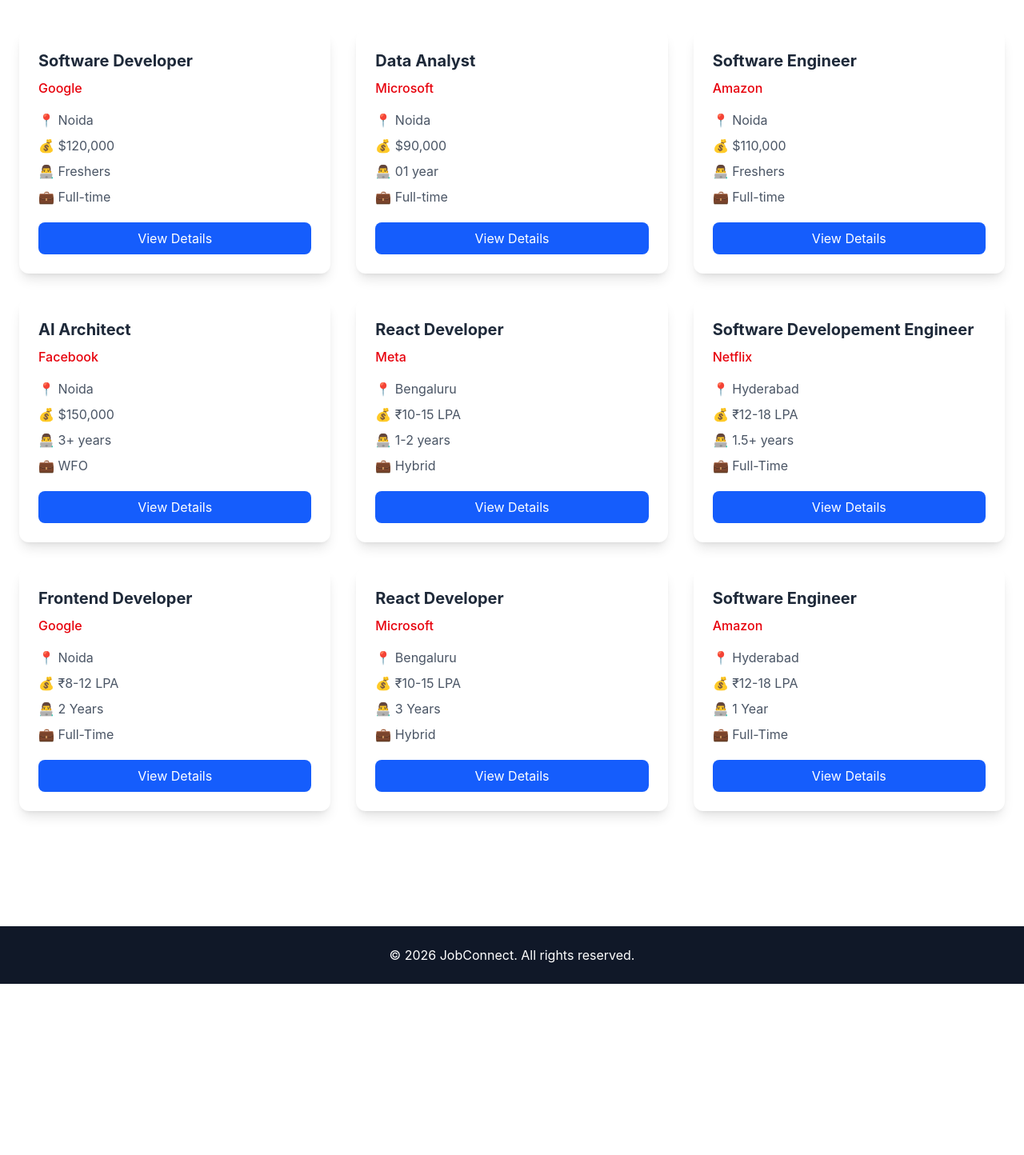
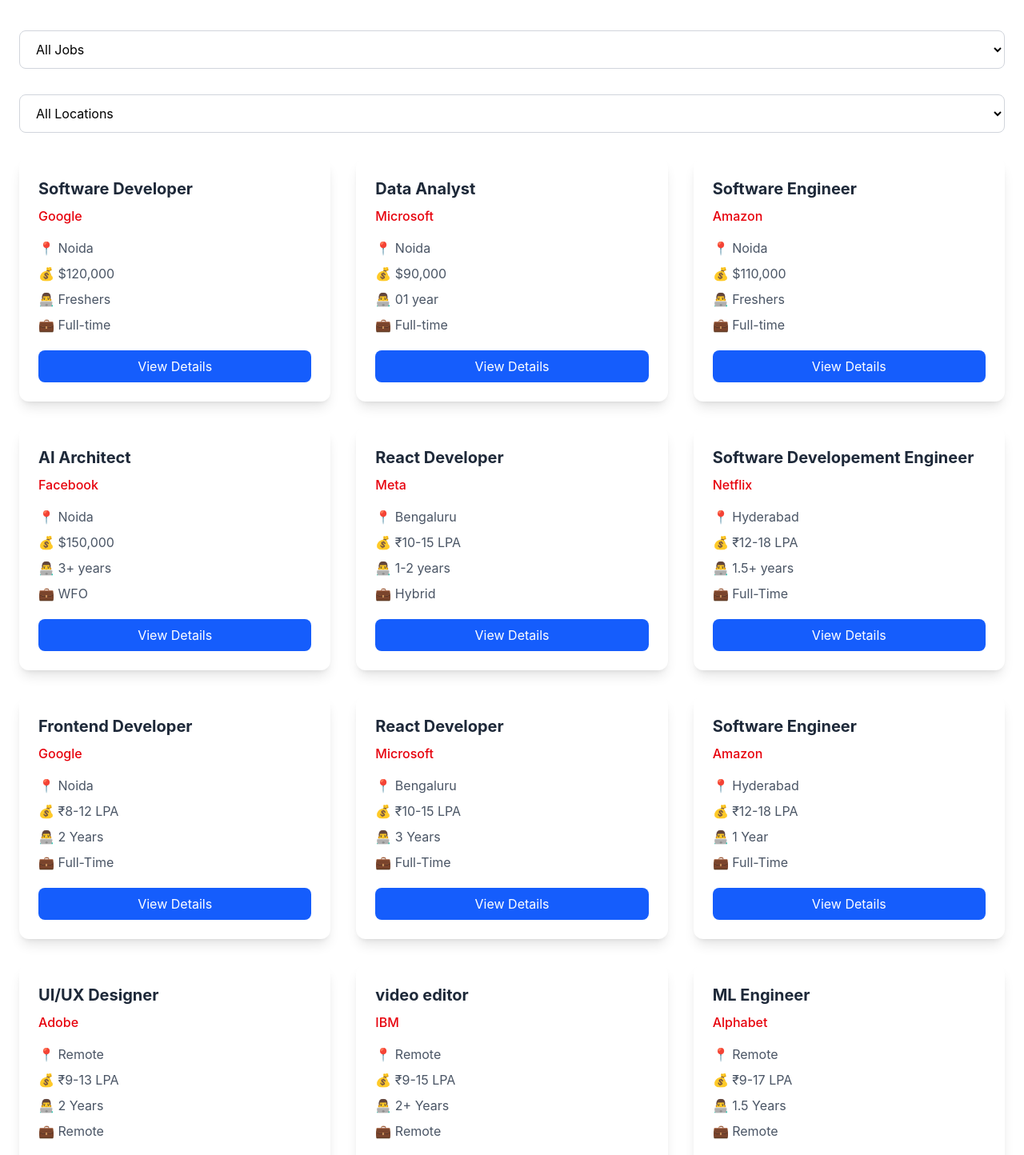
Before and after one commit to Abhishek-Chauhan5/Job-Connect, a React (Vite) app: page /jobs in a window 1280 px wide. Shown: the part 278-1722 px from the top of the page at 80% size. Before the commit the page ends 1508 px from the top, so only its background shows below. Built offline with nearby package versions, Linux system fonts and the light colour scheme.

Commit message:
Added many filter method

```diff
--- a/src/data/jobData.js
+++ b/src/data/jobData.js
@@ -69,7 +69,7 @@
     company: "Microsoft",
     location: "Bengaluru",
     salary: "₹10-15 LPA",
-    type: "Hybrid",
+    type: "Full-Time",
     experience: "3 Years",
   },
 
@@ -82,6 +82,33 @@
     type: "Full-Time",
     experience: "1 Year",
   },
+  {
+  id: 10,
+  title: "UI/UX Designer",
+  company: "Adobe",
+  location: "Remote",
+  salary: "₹9-13 LPA",
+  experience: "2 Years",
+  type: "Remote",
+},
+{
+  id: 11,
+  title: "video editor",
+  company: "IBM",
+  location: "Remote",
+  salary: "₹9-15 LPA",
+  experience: "2+ Years",
+  type: "Remote",
+},
+{
+  id: 12,
+  title: "ML Engineer",
+  company: "Alphabet",
+  location: "Remote",
+  salary: "₹9-17 LPA",
+  experience: "1.5 Years",
+  type: "Remote",
+},
 ];
 
 export default jobData;
--- a/src/pages/jobs/Jobs.jsx
+++ b/src/pages/jobs/Jobs.jsx
@@ -6,15 +6,24 @@
 const Jobs = () => {
 
 const [search, setSearch] = useState("");
+const [jobType, setJobType] = useState("All");
+const [location, setLocation] = useState("All");
 
 const filteredJobs = jobData.filter((job) => {
 
-    return job.title
-        .toLowerCase()
-        .includes(search.toLowerCase());
+  const matchesSearch = job.title
+    .toLowerCase()
+    .includes(search.toLowerCase());
+
+  const matchesType =
+    jobType === "All" || job.type === jobType;
+
+  const matchesLocation =
+    location === "All" || job.locatoin === location;
+
+  return matchesSearch && matchesType && matchesLocation;
 
 });
-
 return (
 
 
@@ -32,11 +41,52 @@
   onChange={(e)=>setSearch(e.target.value)}
   className="w-full border border-gray-300 rounded-lg px-5 py-3 mb-10"/>
 
+  <select
+      value={jobType}
+      onChange={(e) => setJobType(e.target.value)}
+      className="w-full border border-gray-300 rounded-lg px-4 py-3 mb-8">
+        <option value="All">All Jobs</option>
+        <option value="Full-Time">Full-Time</option>
+        <option value="Hybrid">Hybrid</option>
+        <option value="Remote">Remote</option>
+  </select>
+
+  <select
+      value={location}
+      onChange={(e)=>setLocation(e.target.value)}
+      className="w-full border border-gray-300 rounded-lg px-4 py-3 mb-8"
+>
+
+      <option value="All">
+          All Locations
+      </option>
+
+      <option value="Noida">
+          Noida
+      </option>
+
+      <option value="Bengaluru">
+          Bengaluru
+      </option>
+
+      <option value="Hyderabad">
+          Hyderabad
+      </option>
+
+      <option value="Remote">
+          Remote
+      </option>
+
+  </select>
+
+
 
 <div className="grid grid-cols-1 md:grid-cols-2 lg:grid-cols-3 gap-8">
 
 
 {
+filteredJobs.length > 0 ? (
+
 filteredJobs.map((job)=>(
 
 <JobCard
@@ -45,6 +95,22 @@
 />
 
 ))
+
+) : (
+
+<div className="text-center col-span-3 py-10">
+
+<h2 className="text-2xl font-bold text-gray-700">
+😔 No Jobs Found
+</h2>
+
+<p className="text-red-500 mt-3">
+Try changing your search or filters
+</p>
+
+</div>
+
+)
 }
 
 
```
